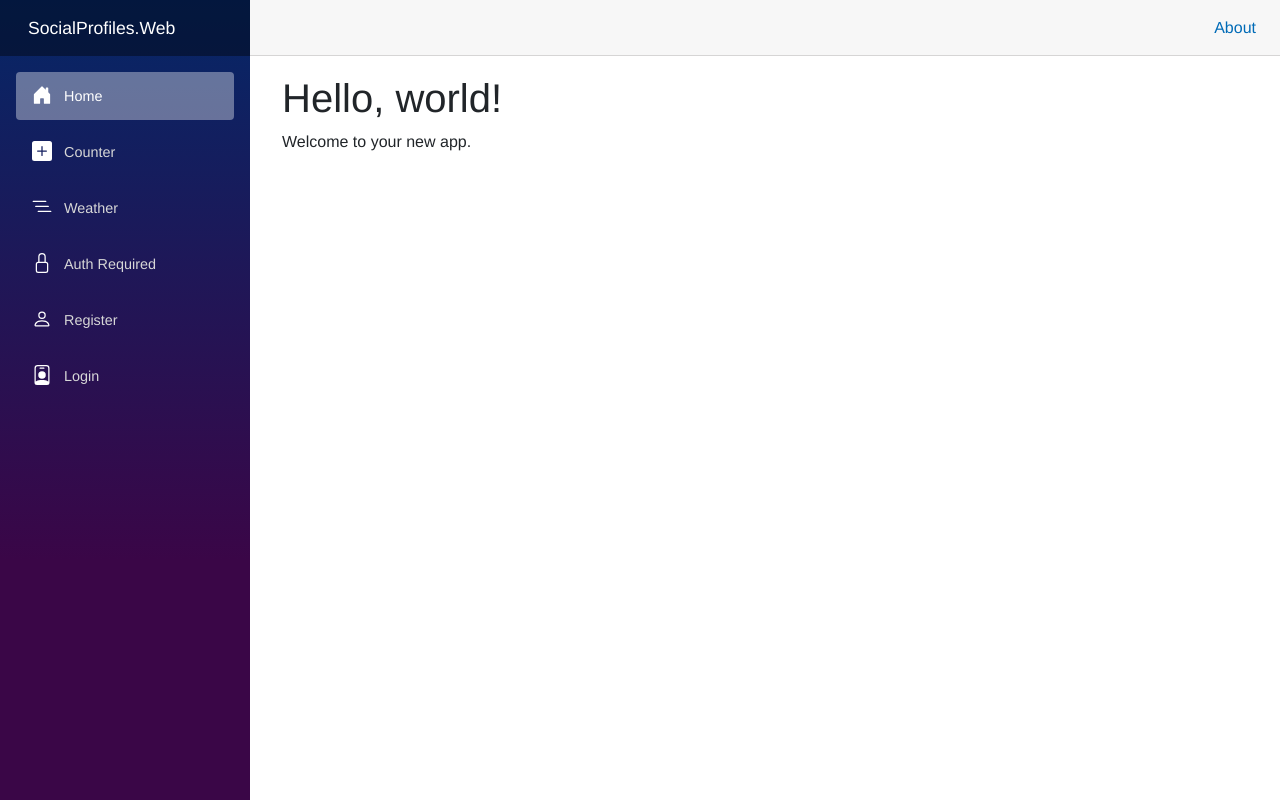
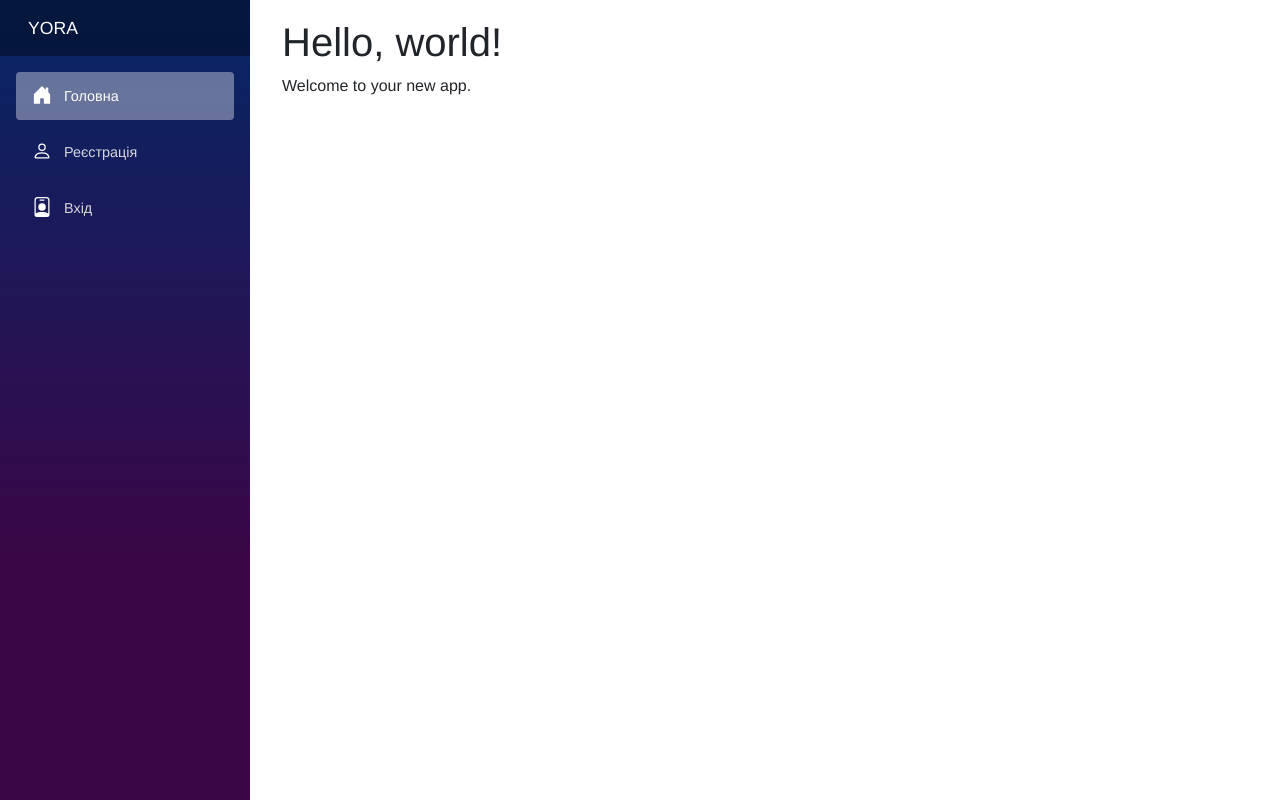
Before and after one commit to Anastasia9622/SocialProfiles, an ASP.NET Core app: page / in a window 1280 px wide. Run offline with ASP.NET Core 8, Linux system fonts and the light colour scheme; style sheets or scripts are compiled from the project's sources; the project's own start-up code is not run, and a stand-in starts its controllers and pages; some libraries are stand-ins or nearby versions.

Commit message:
Прибрав сторінки шаблону Counter, Weather і Auth

```diff
--- a/SocialProfiles.Web/Components/Layout/MainLayout.razor
+++ b/SocialProfiles.Web/Components/Layout/MainLayout.razor
@@ -6,9 +6,6 @@
     </div>
 
     <main>
-        <div class="top-row px-4">
-            <a href="https://learn.microsoft.com/aspnet/core/" target="_blank">About</a>
-        </div>
 
         <article class="content px-4">
             @Body
--- a/SocialProfiles.Web/Components/Layout/NavMenu.razor
+++ b/SocialProfiles.Web/Components/Layout/NavMenu.razor
@@ -4,7 +4,7 @@
 
 <div class="top-row ps-3 navbar navbar-dark">
     <div class="container-fluid">
-        <a class="navbar-brand" href="">SocialProfiles.Web</a>
+        <a class="navbar-brand" href="">YORA</a>
     </div>
 </div>
 
@@ -14,25 +14,7 @@
     <nav class="flex-column">
         <div class="nav-item px-3">
             <NavLink class="nav-link" href="" Match="NavLinkMatch.All">
-                <span class="bi bi-house-door-fill-nav-menu" aria-hidden="true"></span> Home
-            </NavLink>
-        </div>
-
-        <div class="nav-item px-3">
-            <NavLink class="nav-link" href="counter">
-                <span class="bi bi-plus-square-fill-nav-menu" aria-hidden="true"></span> Counter
-            </NavLink>
-        </div>
-
-        <div class="nav-item px-3">
-            <NavLink class="nav-link" href="weather">
-                <span class="bi bi-list-nested-nav-menu" aria-hidden="true"></span> Weather
-            </NavLink>
-        </div>
-
-        <div class="nav-item px-3">
-            <NavLink class="nav-link" href="auth">
-                <span class="bi bi-lock-nav-menu" aria-hidden="true"></span> Auth Required
+                <span class="bi bi-house-door-fill-nav-menu" aria-hidden="true"></span> Головна
             </NavLink>
         </div>
 
@@ -48,7 +30,7 @@
                         <AntiforgeryToken />
                         <input type="hidden" name="ReturnUrl" value="@currentUrl" />
                         <button type="submit" class="nav-link">
-                            <span class="bi bi-arrow-bar-left-nav-menu" aria-hidden="true"></span> Logout
+                            <span class="bi bi-arrow-bar-left-nav-menu" aria-hidden="true"></span> Вийти
                         </button>
                     </form>
                 </div>
@@ -56,12 +38,12 @@
             <NotAuthorized>
                 <div class="nav-item px-3">
                     <NavLink class="nav-link" href="Account/Register">
-                        <span class="bi bi-person-nav-menu" aria-hidden="true"></span> Register
+                        <span class="bi bi-person-nav-menu" aria-hidden="true"></span> Реєстрація
                     </NavLink>
                 </div>
                 <div class="nav-item px-3">
                     <NavLink class="nav-link" href="Account/Login">
-                        <span class="bi bi-person-badge-nav-menu" aria-hidden="true"></span> Login
+                        <span class="bi bi-person-badge-nav-menu" aria-hidden="true"></span> Вхід
                     </NavLink>
                 </div>
             </NotAuthorized>
```
Also changed, not shown: SocialProfiles.Web/Components/Pages/Auth.razor (deleted, +0 -13 lines), SocialProfiles.Web/Components/Pages/Counter.razor (deleted, +0 -18 lines), SocialProfiles.Web/Components/Pages/Weather.razor (deleted, +0 -63 lines).
